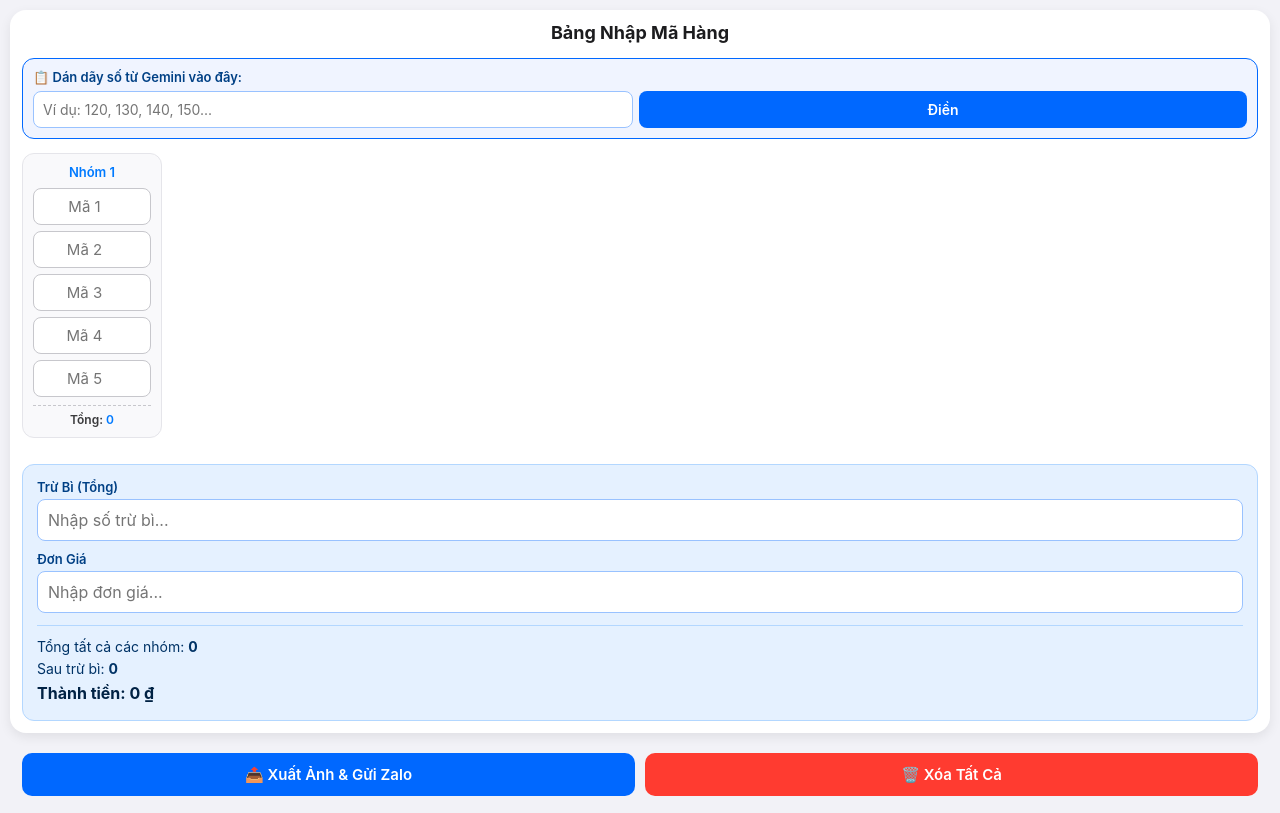
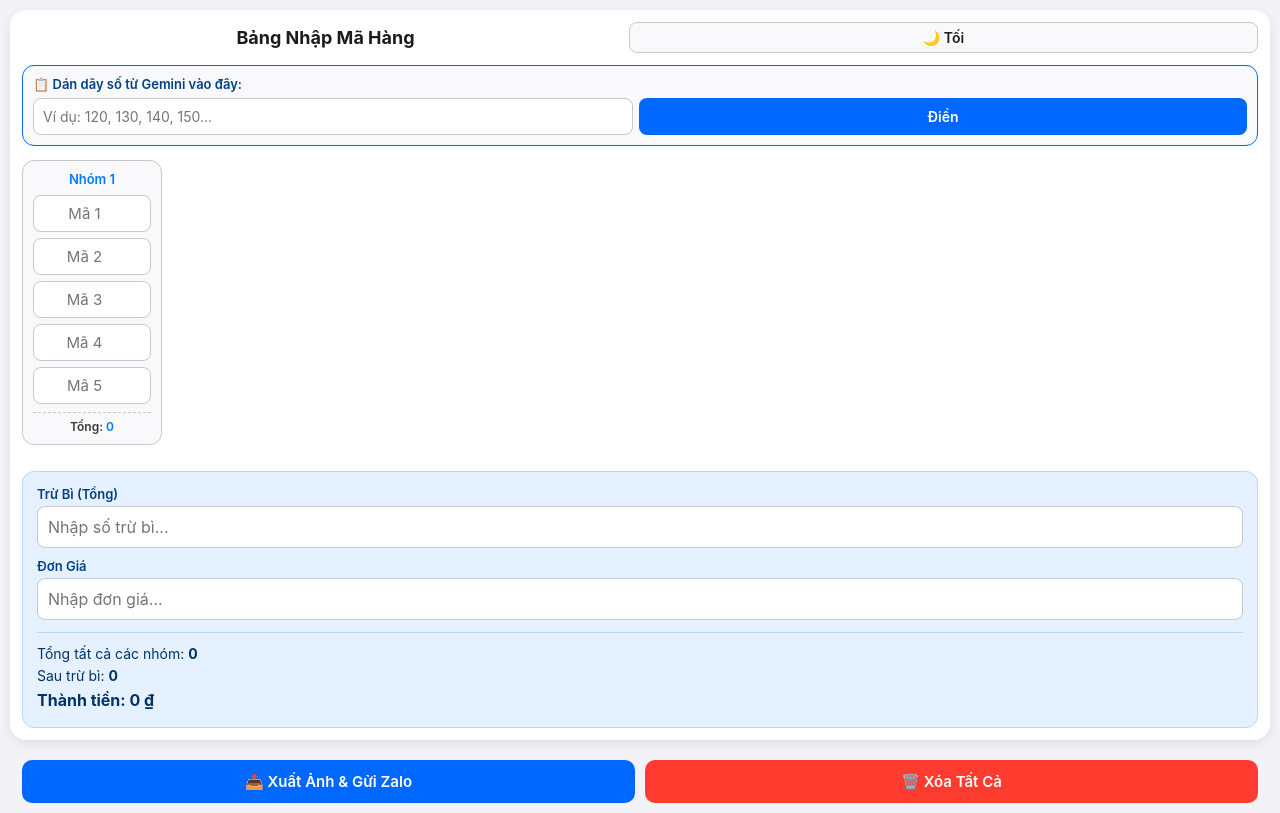
Before and after one commit to quockhanhtdgl/nongsan, a plain HTML site: page index.html in a window 1280 px wide. Drawn offline with nearby package versions, Linux system fonts and the light colour scheme.

Commit message:
Update index.html

```diff
--- a/index.html
+++ b/index.html
@@ -5,7 +5,7 @@
     <meta name="viewport" content="width=device-width, initial-scale=1.0, maximum-scale=1.0, user-scalable=no">
     <title>Tính Toán Mã Hàng</title>
 
-    <!-- Cấu hình PWA (Chạy dạng App Standalone, ẩn nút reload) -->
+    <!-- Cấu hình PWA -->
     <link rel="manifest" href="manifest.json">
     <meta name="apple-mobile-web-app-capable" content="yes">
     <meta name="apple-mobile-web-app-status-bar-style" content="black-translucent">
@@ -15,17 +15,48 @@
     <script src="https://cdnjs.cloudflare.com/ajax/libs/html2canvas/1.4.1/html2canvas.min.js"></script>
 
     <style>
+        :root {
+            --bg-color: #f2f2f7;
+            --card-bg: #ffffff;
+            --text-color: #1c1c1e;
+            --sub-text: #3a3a3c;
+            --border-color: #c7c7cc;
+            --input-bg: #ffffff;
+            --box-bg: #f9f9fb;
+            --footer-bg: #e5f1ff;
+            --footer-border: #b3d7ff;
+            --footer-text: #004085;
+            --summary-text: #003366;
+            --primary-btn: #0068ff;
+        }
+
+        [data-theme="dark"] {
+            --bg-color: #1c1c1e;
+            --card-bg: #2c2c2e;
+            --text-color: #f2f2f7;
+            --sub-text: #aeaeb2;
+            --border-color: #38383a;
+            --input-bg: #3a3a3c;
+            --box-bg: #242426;
+            --footer-bg: #1a2639;
+            --footer-border: #2a4365;
+            --footer-text: #90cdf4;
+            --summary-text: #63b3ed;
+            --primary-btn: #3182ce;
+        }
+
         * {
             box-sizing: border-box;
             font-family: -apple-system, BlinkMacSystemFont, "Segoe UI", Roboto, Helvetica, Arial, sans-serif;
+            transition: background-color 0.3s, color 0.3s, border-color 0.3s;
         }
         body {
-            background-color: #f2f2f7;
+            background-color: var(--bg-color);
             margin: 0;
             padding: 10px;
         }
         .app-card {
-            background: #ffffff;
+            background: var(--card-bg);
             width: 100%;
             max-width: 100%;
             padding: 12px;
@@ -33,17 +64,33 @@
             box-shadow: 0 4px 12px rgba(0,0,0,0.08);
             margin-bottom: 20px;
         }
+        .header-flex {
+            display: flex;
+            justify-content: space-between;
+            align-items: center;
+            margin-bottom: 12px;
+        }
         h2 {
-            margin-top: 0;
+            margin: 0;
+            color: var(--text-color);
+            font-size: 18px;
+            flex: 1;
             text-align: center;
-            color: #1c1c1e;
-            font-size: 18px;
+        }
+        .btn-theme {
+            background: var(--box-bg);
+            border: 1px solid var(--border-color);
+            color: var(--text-color);
+            padding: 6px 10px;
+            border-radius: 8px;
+            font-size: 14px;
+            cursor: pointer;
         }
 
         /* Ô dán dãy số nhanh từ Gemini */
         .paste-ai-box {
-            background: #f0f4ff;
-            border: 1.5px solid #0068ff;
+            background: var(--box-bg);
+            border: 1.5px solid var(--primary-btn);
             padding: 10px;
             border-radius: 12px;
             margin-bottom: 14px;
@@ -52,7 +99,7 @@
             display: block;
             font-size: 13px;
             font-weight: 600;
-            color: #004085;
+            color: var(--footer-text);
             margin-bottom: 6px;
         }
         .paste-row {
@@ -62,14 +109,15 @@
         .paste-row input {
             flex: 1;
             padding: 9px;
-            border: 1px solid #99c2ff;
+            border: 1px solid var(--border-color);
             border-radius: 8px;
             font-size: 14px;
-            background: #fff;
+            background: var(--input-bg);
+            color: var(--text-color);
             outline: none;
         }
         .btn-dien {
-            background-color: #0068ff;
+            background-color: var(--primary-btn);
             color: white;
             border: none;
             padding: 0 14px;
@@ -89,8 +137,8 @@
         }
 
         .section-box {
-            background: #f9f9fb;
-            border: 1px solid #e5e5ea;
+            background: var(--box-bg);
+            border: 1px solid var(--border-color);
             border-radius: 12px;
             padding: 10px;
             min-width: 140px;
@@ -112,11 +160,12 @@
         .input-code {
             width: 100%;
             padding: 8px;
-            border: 1px solid #c7c7cc;
+            border: 1px solid var(--border-color);
             border-radius: 8px;
             font-size: 15px;
             outline: none;
-            background: #fff;
+            background: var(--input-bg);
+            color: var(--text-color);
             text-align: center;
         }
         .input-code:focus {
@@ -126,9 +175,9 @@
         .group-total-box {
             margin-top: 8px;
             padding-top: 6px;
-            border-top: 1px dashed #c7c7cc;
+            border-top: 1px dashed var(--border-color);
             font-size: 12px;
-            color: #3a3a3c;
+            color: var(--sub-text);
             font-weight: 600;
             text-align: center;
         }
@@ -137,8 +186,8 @@
         }
 
         .footer-calc {
-            background: #e5f1ff;
-            border: 1px solid #b3d7ff;
+            background: var(--footer-bg);
+            border: 1px solid var(--footer-border);
             padding: 14px;
             border-radius: 12px;
             margin-top: 16px;
@@ -150,24 +199,25 @@
             display: block;
             font-size: 13px;
             font-weight: 600;
-            color: #004085;
+            color: var(--footer-text);
             margin-bottom: 4px;
         }
         .footer-field input {
             width: 100%;
             padding: 10px;
-            border: 1px solid #99c2ff;
+            border: 1px solid var(--border-color);
             border-radius: 8px;
             font-size: 16px;
-            background: #fff;
+            background: var(--input-bg);
+            color: var(--text-color);
             outline: none;
         }
         .summary-result {
             font-size: 14px;
-            color: #003366;
+            color: var(--summary-text);
             line-height: 1.6;
             margin-top: 12px;
-            border-top: 1px solid #b3d7ff;
+            border-top: 1px solid var(--footer-border);
             padding-top: 10px;
         }
         .btn-group {
@@ -192,7 +242,10 @@
 <body>
 
 <div class="app-card" id="print-area">
-    <h2>Bảng Nhập Mã Hàng</h2>
+    <div class="header-flex">
+        <h2>Bảng Nhập Mã Hàng</h2>
+        <button class="btn-theme" onclick="toggleTheme()" id="theme-btn">🌙 Tối</button>
+    </div>
 
     <!-- Khung dán chuỗi số từ Gemini -->
     <div class="paste-ai-box">
@@ -218,7 +271,7 @@
         <div class="summary-result" id="ketqua-chung">
             Tổng tất cả các nhóm: <b>0</b><br>
             Sau trừ bì: <b>0</b><br>
-            <b style="font-size: 16px; color: #002244;">Thành tiền: 0 ₫</b>
+            <b style="font-size: 16px;">Thành tiền: 0 ₫</b>
         </div>
     </div>
 </div>
@@ -235,6 +288,22 @@
     const container = document.getElementById('container-nhom');
     const truBiInput = document.getElementById('input-trubi');
     const donGiaInput = document.getElementById('input-dongia');
+
+    // Chế độ Sáng / Tối
+    function toggleTheme() {
+        const currentTheme = document.documentElement.getAttribute('data-theme');
+        const newTheme = currentTheme === 'dark' ? 'light' : 'dark';
+        document.documentElement.setAttribute('data-theme', newTheme);
+        localStorage.setItem('app_theme', newTheme);
+        document.getElementById('theme-btn').innerText = newTheme === 'dark' ? '☀️ Sáng' : '🌙 Tối';
+    }
+
+    // Khởi tạo giao diện theme khi tải trang
+    window.addEventListener('DOMContentLoaded', () => {
+        const savedTheme = localStorage.getItem('app_theme') || 'light';
+        document.documentElement.setAttribute('data-theme', savedTheme);
+        document.getElementById('theme-btn').innerText = savedTheme === 'dark' ? '☀️ Sáng' : '🌙 Tối';
+    });
 
     function taoGiaoDien() {
         let html = '';
@@ -260,7 +329,6 @@
         taiDuLieuCu();
     }
 
-    // Xử lý tự động điền dãy số từ ô dán nhanh
     function xuLyDanDaySo() {
         const rawText = document.getElementById('input-paste-ai').value;
         if (!rawText.trim()) {
@@ -268,7 +336,6 @@
             return;
         }
 
-        // Lọc ra tất cả các con số từ đoạn text vừa dán
         const numbers = rawText.match(/-?\d+(\.\d+)?/g);
         if (!numbers || numbers.length === 0) {
             alert("Không tìm thấy dãy số hợp lệ trong đoạn bạn dán!");
@@ -338,7 +405,7 @@
         document.getElementById('ketqua-chung').innerHTML = `
             Tổng tất cả các nhóm: <b>${tongTatCaCacNhom.toLocaleString('vi-VN')}</b><br>
             Sau trừ bì: <b>${sauTruBi.toLocaleString('vi-VN')}</b><br>
-            <b style="font-size: 16px; color: #002244;">Thành tiền: ${thanhTien.toLocaleString('vi-VN')} ₫</b>
+            <b style="font-size: 16px;">Thành tiền: ${thanhTien.toLocaleString('vi-VN')} ₫</b>
         `;
     }
 
@@ -382,11 +449,10 @@
 
     document.body.addEventListener('input', langNgheNhap);
 
-    // Xuất ảnh và gửi qua Zalo
     async function xuatAnhVaGuiZalo() {
         const element = document.getElementById('print-area');
         try {
-            const canvas = await html2canvas(element, { scale: 2, backgroundColor: '#ffffff' });
+            const canvas = await html2canvas(element, { scale: 2, backgroundColor: getComputedStyle(document.body).getPropertyValue('--card-bg') });
             canvas.toBlob(async (blob) => {
                 const file = new File([blob], "bang-tinh-tien.png", { type: "image/png" });
                 if (navigator.canShare && navigator.canShare({ files: [file] })) {
@@ -410,7 +476,6 @@
         }
     }
 
-    // Xóa tất cả dữ liệu có yêu cầu mật khẩu 944151
     function xoaTatCa() {
         let password = prompt("Nhập mật khẩu để xác nhận xóa toàn bộ dữ liệu:");
         if (password === "944151") {
```
